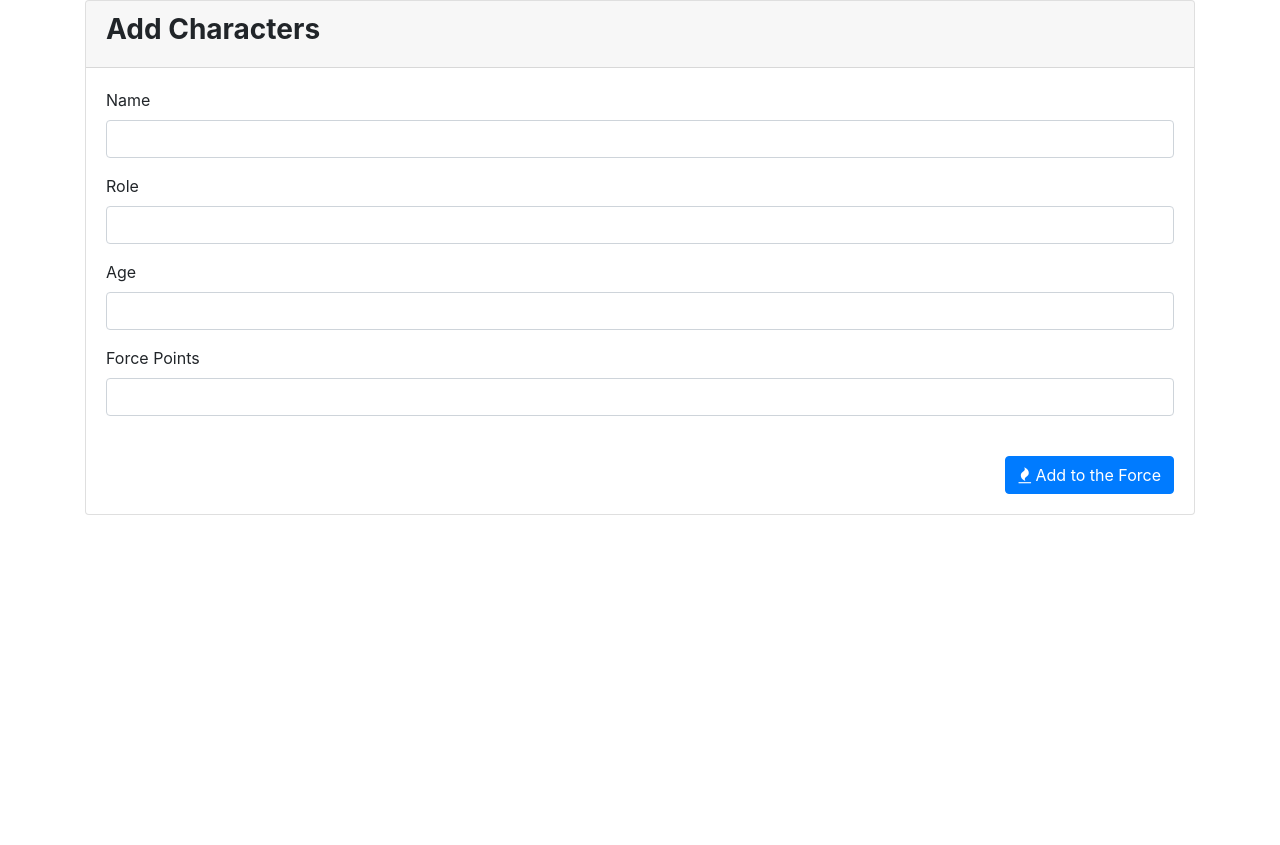
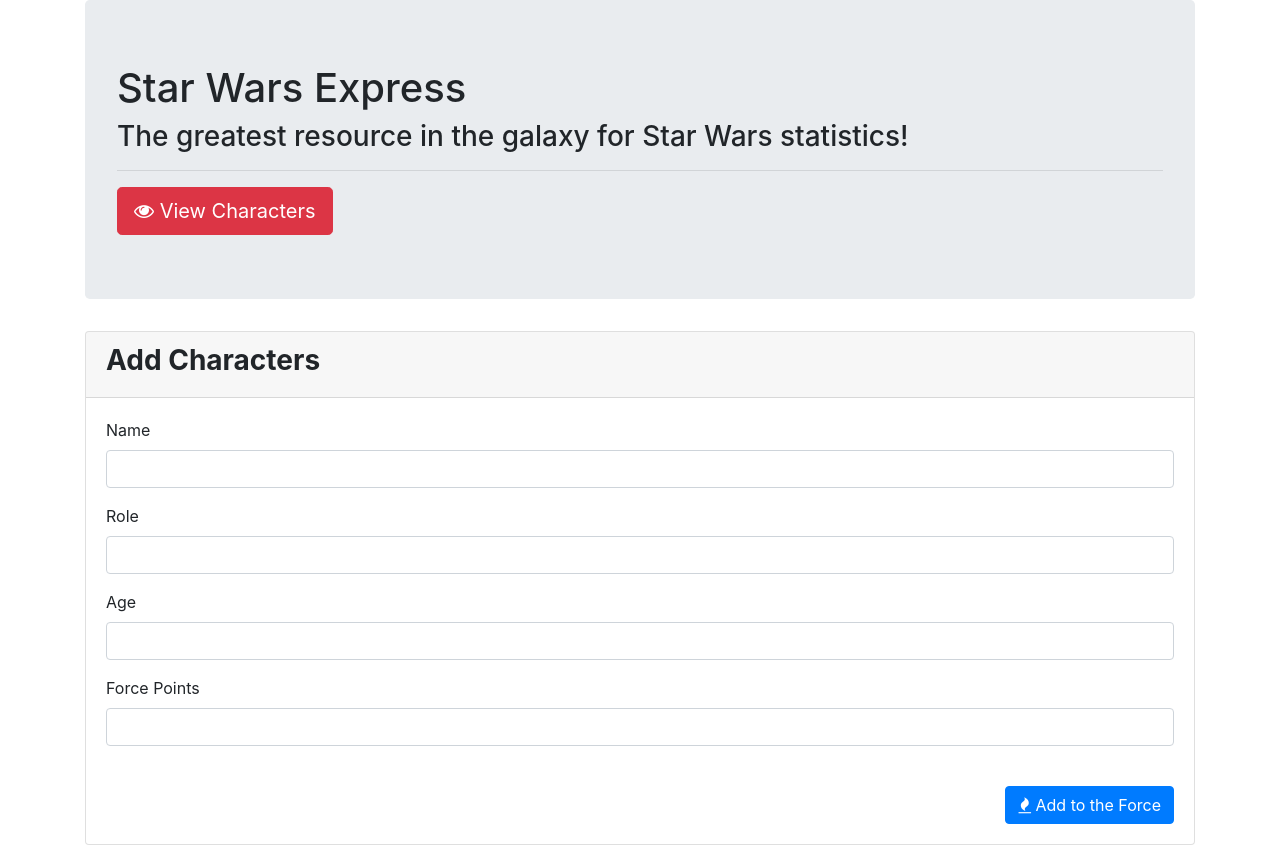
Before and after one commit to moelak/hotRestaurant, a plain HTML site: page reserve.html in a window 1280 px wide. Before the commit the page ends 800 px from the top, so only its background shows below. Drawn offline with nearby package versions, Linux system fonts and the light colour scheme.

Commit message:
Update reserve.html

```diff
--- a/reserve.html
+++ b/reserve.html
@@ -1,4 +1,3 @@
-
 <!DOCTYPE html>
 <html lang="en">
 <head>
@@ -14,6 +13,12 @@
 <body>
 
   <div class="container">
+    <div class="jumbotron">
+      <h1>Star Wars Express</h1>
+      <h3>The greatest resource in the galaxy for Star Wars statistics!</h3>
+      <hr>
+      <a href="/"><button class="btn btn-danger btn-lg"><span class="fa fa-eye"></span> View Characters</button></a>
+    </div>
     <div class="row">
 
       <div class="col-12">
```
